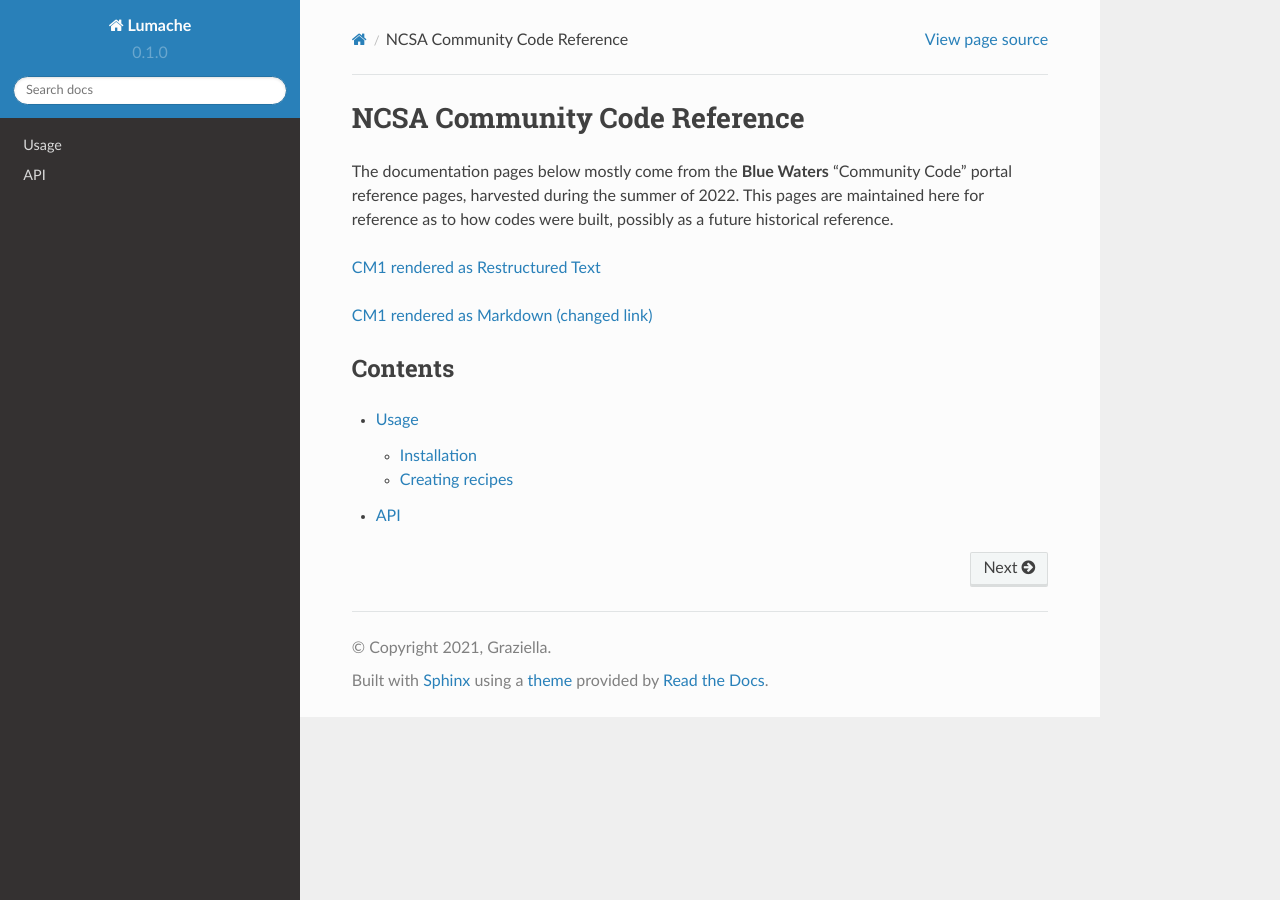
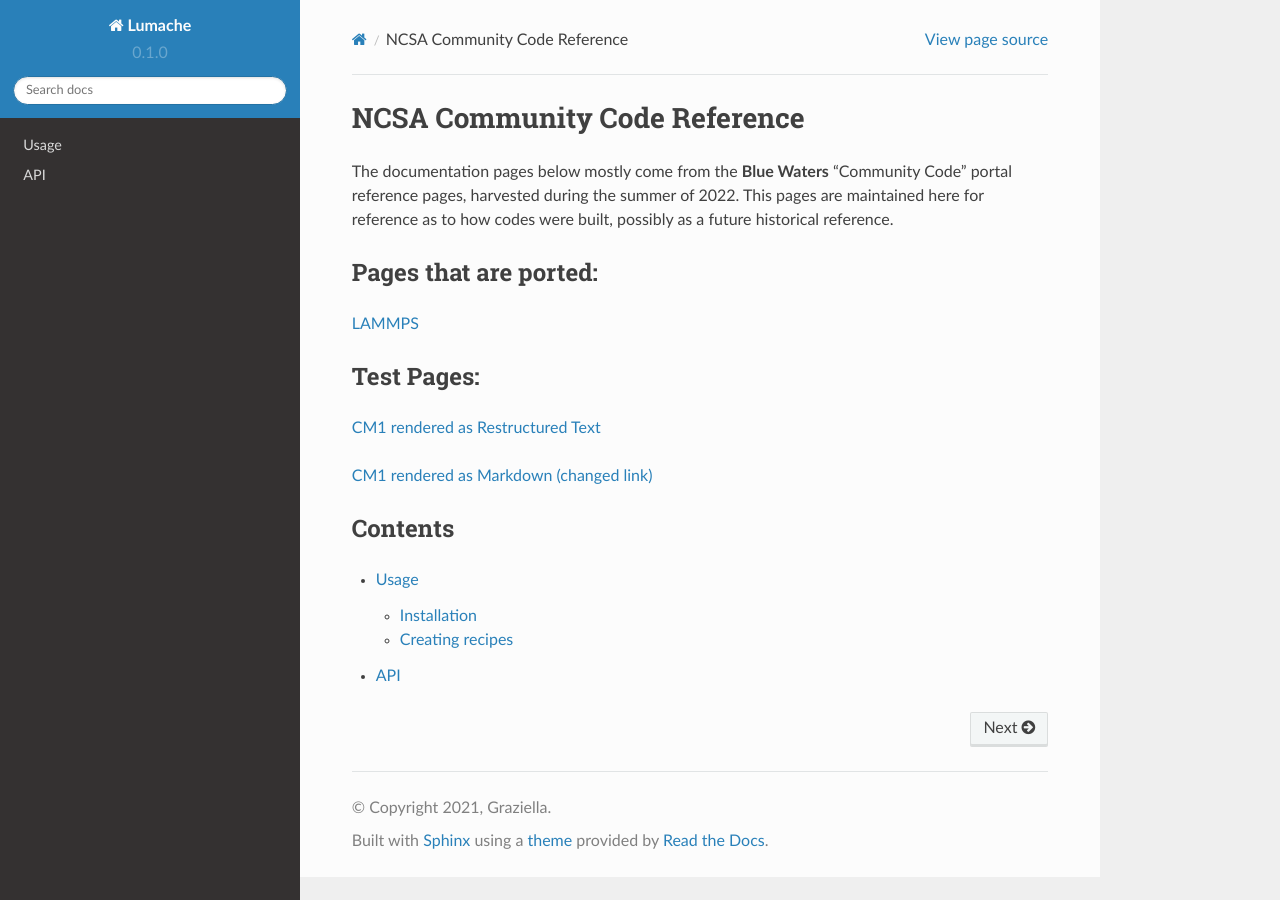
Before and after one commit to ncsa/community_code_reference, a Sphinx documentation site: the page built from docs/source/index.rst, in a window 1280 px wide. Built offline with Sphinx 7.4.7 and the Read the Docs theme 2.0.0, drawn with Linux system fonts in a browser that asks for light colours.

Commit message:
headings; link to LAMMPS
Separated out the "testing" pages from the "completed" pages with headings.  Linked to LAMMPS, which I ported as a demo on August 2.

```diff
--- a/docs/source/index.rst
+++ b/docs/source/index.rst
@@ -2,6 +2,14 @@ NCSA Community Code Reference
 ===================================
 
 The documentation pages below mostly come from the **Blue Waters** "Community Code" portal reference pages, harvested during the summer of 2022.  This pages are maintained here for reference as to how codes were built, possibly as a future historical reference.
+
+Pages that are ported:
+----------------------
+`LAMMPS <./LAMMPS/>`_
+
+
+Test Pages:
+-----------
 
 `CM1 rendered as Restructured Text <./CM1_rst/>`_
 
```
